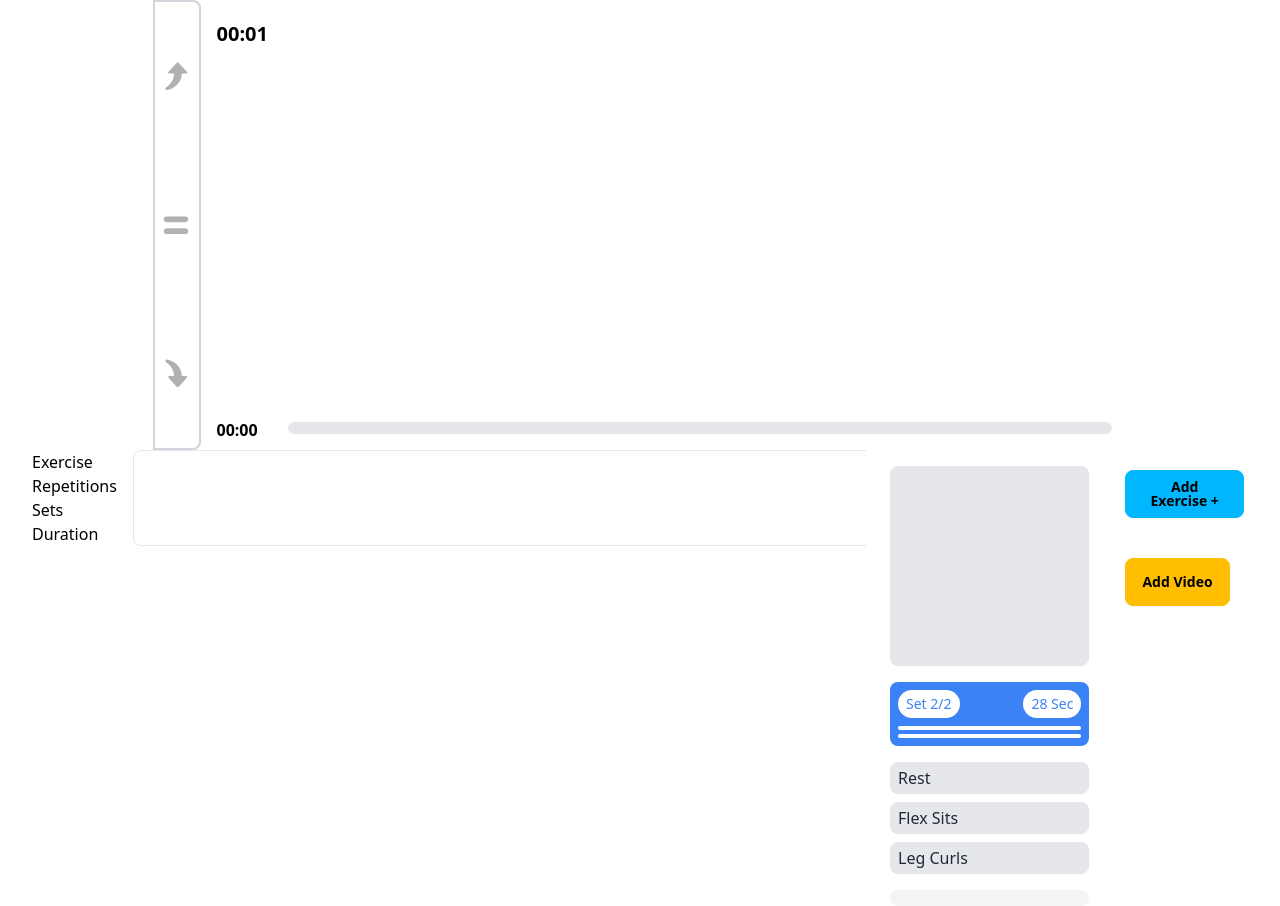
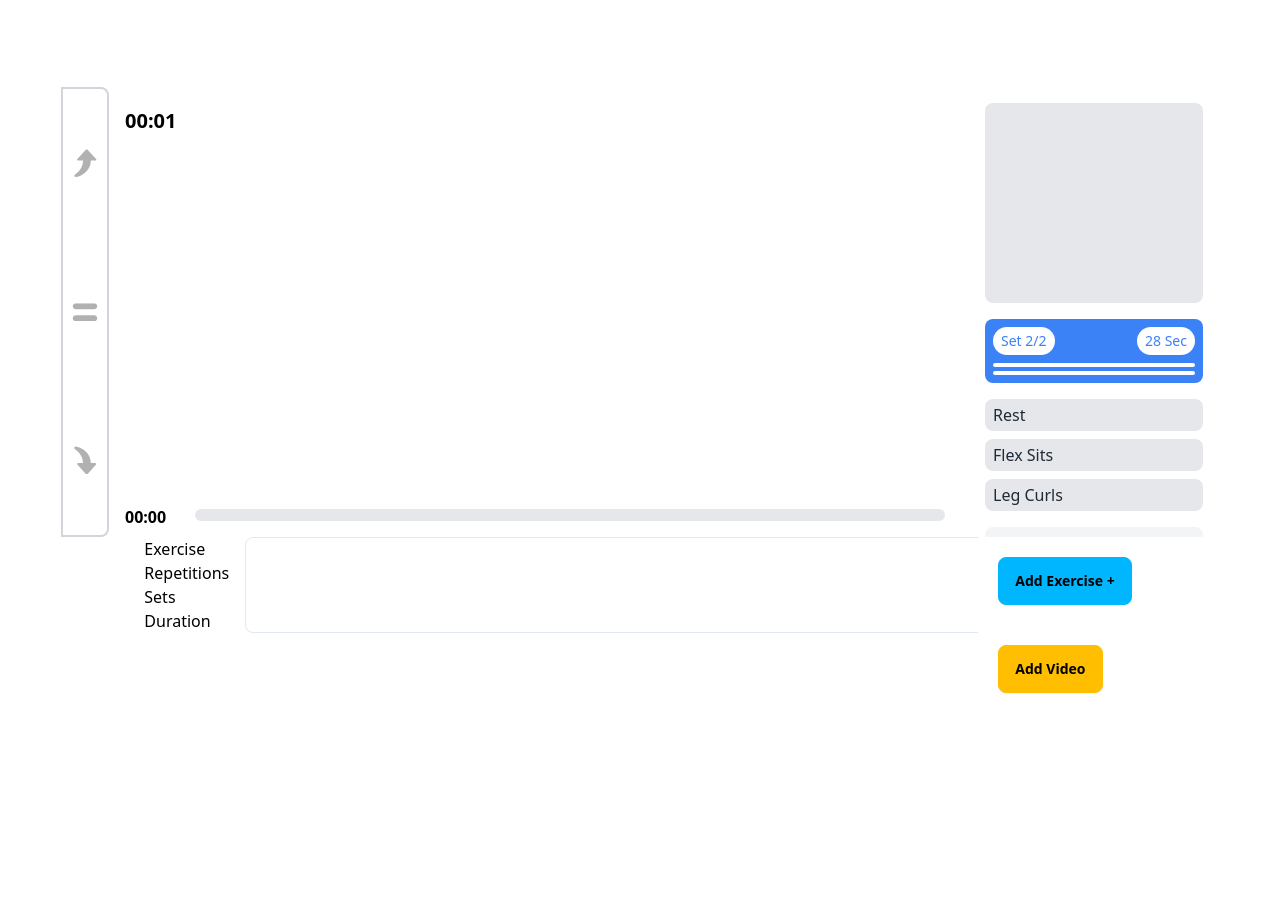
Before and after one commit to screenl/fitext-video-editor, a Next.js app: page / in a window 1280 px wide. After the commit the page ends 800 px from the top, so only its background shows below. Built offline with nearby package versions, Linux system fonts and the light colour scheme.

Commit message:
Alignment

```diff
--- a/src/Components/PortraitView.tsx
+++ b/src/Components/PortraitView.tsx
@@ -2,7 +2,7 @@ import React from "react";
 
 const PortraitView: React.FC = () => {
   return (
-    <div className="ml-2 h-[450px] w-[250px] rounded-lg bg-white p-4">
+    <div className="ml-2 h-[450px] w-[250px] overflow-y-scroll rounded-lg bg-white p-4">
       {/* 竖屏上半部分留出空白放视频 */}
       <div className="mb-4 h-[200px] rounded-lg bg-gray-200"></div>
       {/* 大的bubble */}
--- a/src/app/page.tsx
+++ b/src/app/page.tsx
@@ -96,7 +96,9 @@ export default function HomePage() {
   return (
     <main className="flex min-h-screen flex-col items-center justify-center">
       <div className="container flex flex-col items-center justify-center px-4">
-        <div className="aspect-video h-[450px] w-[975px]">
+        {/* Top part with Landscape and Portrait view */}
+        <div className="flex flex-row">
+          <div className="aspect-video h-[450px] w-[900px]">
             {player(vs, setvs, videoUrl)}
           </div>
           {/*  TODO: fix size issues */}
@@ -104,6 +106,9 @@ export default function HomePage() {
           {/*<div className="aspect-video h-[450px] w-[975px]">*/}
           {/*  {player(vs, setvs, videoUrl)}*/}
           {/*</div>*/}
+
+          <PortraitView />
+        </div>
 
         <div className="flex flex-row ">
           <div className="w-[850px]">
@@ -115,7 +120,6 @@ export default function HomePage() {
             />
           </div>
 
-          <PortraitView />
           {/*  TODO: max-height */}
           <div className="flex flex-col overflow-hidden bg-white">
             <AddExerciseButton addExercise={addExercise} />
```
Lines whose indentation alone changed are shown as unchanged.
